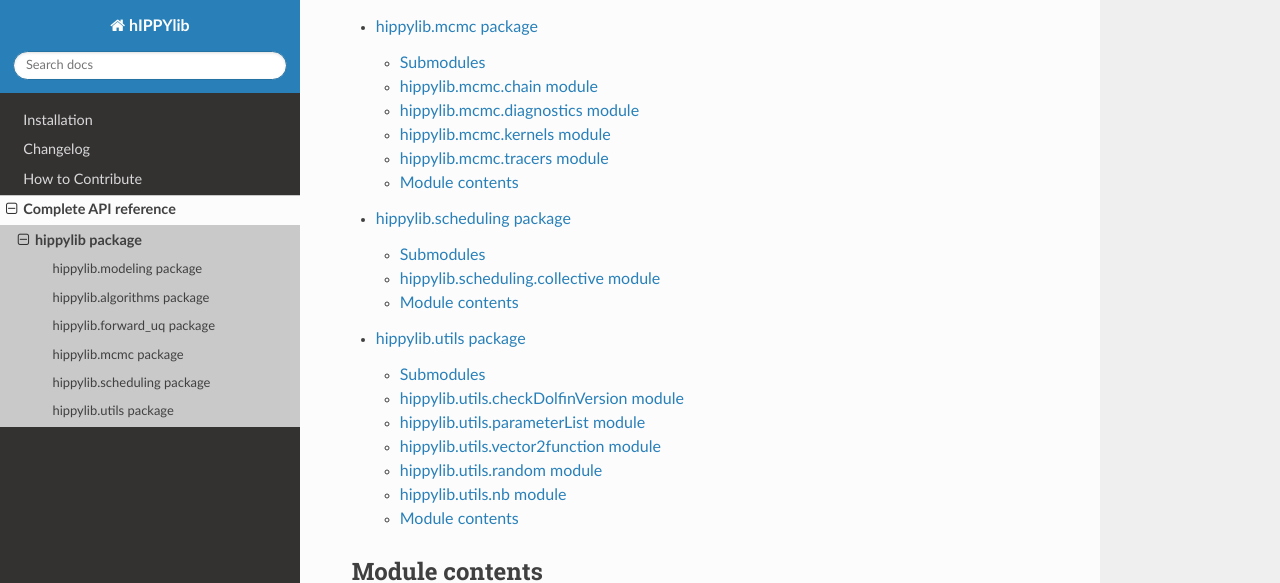
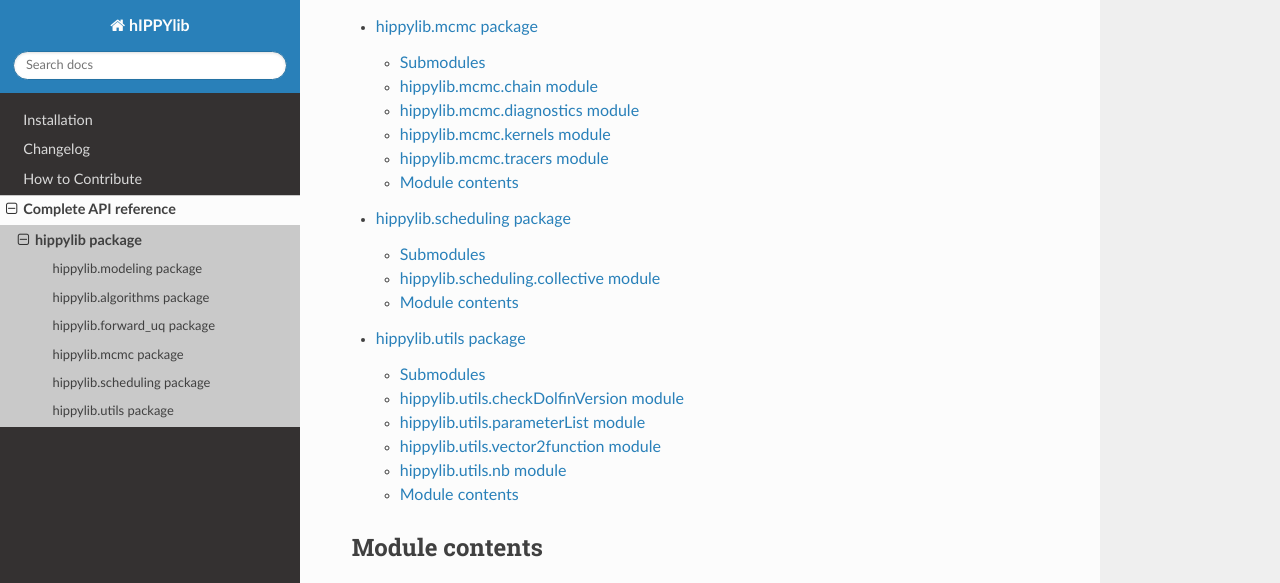
Before and after one commit to hippylib/hippylib, a Sphinx documentation site: the page built from doc/hippylib.rst, in a window 1280 px wide and 900 px high, scrolled down 1161 px, cut to the strip 0-583 px from the top of the window. Built offline with Sphinx 7.4.7 and the Read the Docs theme 2.0.0, drawn with Linux system fonts in a browser that asks for light colours.

Commit message:
Update hippylib.utils.rst
Temporarily remove `Random` from documentation and see if Read the docs works

```diff
--- a/doc/hippylib.utils.rst
+++ b/doc/hippylib.utils.rst
@@ -30,14 +30,6 @@ hippylib.utils.vector2function module
     :undoc-members:
     :show-inheritance:
 
-hippylib.utils.random module
-----------------------------
-
-.. automodule:: hippylib.utils.random
-    :members:
-    :undoc-members:
-    :show-inheritance:
-
 hippylib.utils.nb module
 ------------------------
 
```
